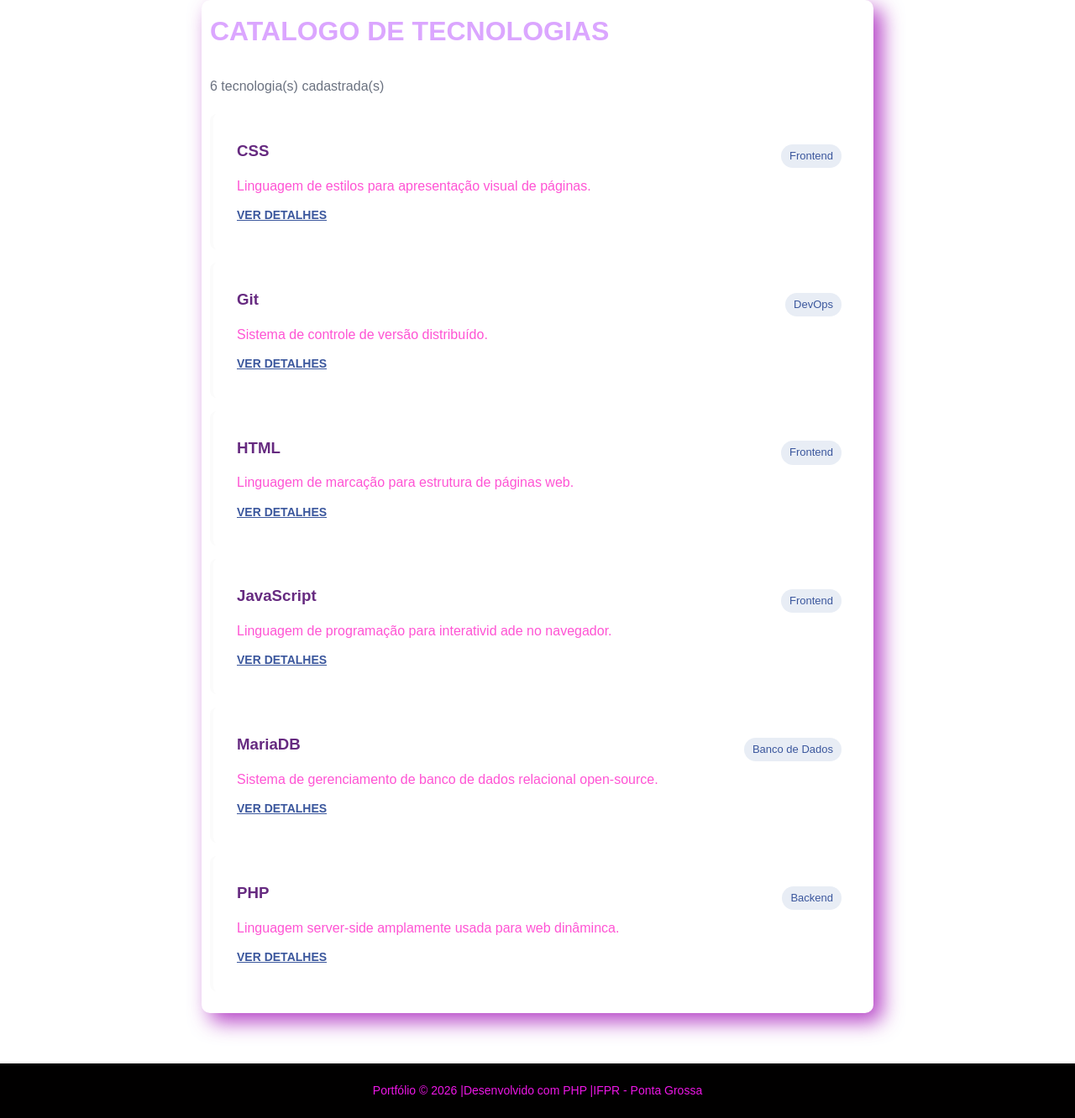
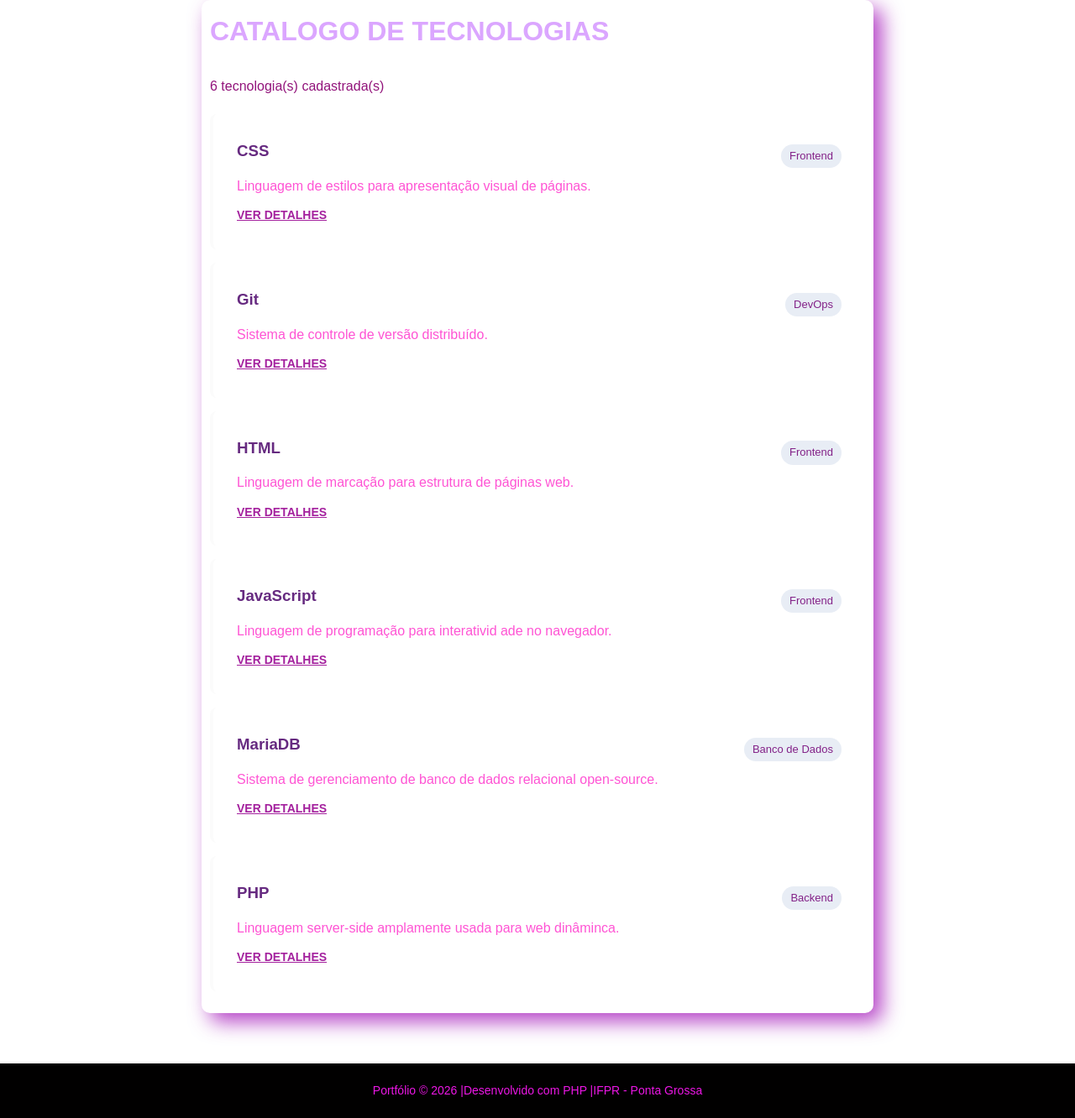
Before and after one commit to JefersonCararo/2026-DWII, a PHP site: page /03_pdo/index.php in a window 1280 px wide. Shown: the part 84-1416 px from the top of the page at 84% size. Run offline with PHP 8.4, Linux system fonts and the light colour scheme; data comes from the database, SQL or seed files in the repository.

Commit message:
feat: desafio aula05 - catalogo com PDO e MariaDB

```diff
--- a/03_pdo/index.php
+++ b/03_pdo/index.php
@@ -22,7 +22,7 @@ $tecnologias = $stmt->fetchAll();
 <body>
     <div class="container">
     <h1 class="titulo-secao"> CATALOGO DE TECNOLOGIAS</h1>
-    <p style="color: #6b7280; margin-bottom: 20px;">
+    <p style="color: #92147b; margin-bottom: 20px;">
         <?php echo count($tecnologias); ?> tecnologia(s) cadastrada(s)
     </p>
 
@@ -31,13 +31,13 @@ $tecnologias = $stmt->fetchAll();
             <div style="display: flex; justify-content: space-between; align-items: center;">
 
             <h3><?php echo htmlspecialchars($tec['nome']); ?></h3>
-            <span style="background: #e8edf5; color: #3b579d; padding: 3px 10px; border-radius: 20px; font-size: 13px;">
+            <span style="background: #e8edf5; color: #832288; padding: 3px 10px; border-radius: 20px; font-size: 13px;">
                 <?php echo htmlspecialchars($tec['categoria']);?>
         </span>
 </div>
 <p><?php echo htmlspecialchars($tec['descricao']); ?></p>
 <a href="/03_pdo/detalhe.php?id=<?php echo $tec['id']; ?>"
-    style="color: #3b579d; font-size: 14px; font-weight: bold; display: inline-block; margin-top: 10px;">
+    style="color: #a4219e; font-size: 14px; font-weight: bold; display: inline-block; margin-top: 10px;">
     VER DETALHES
 </a>
 </div>
```
